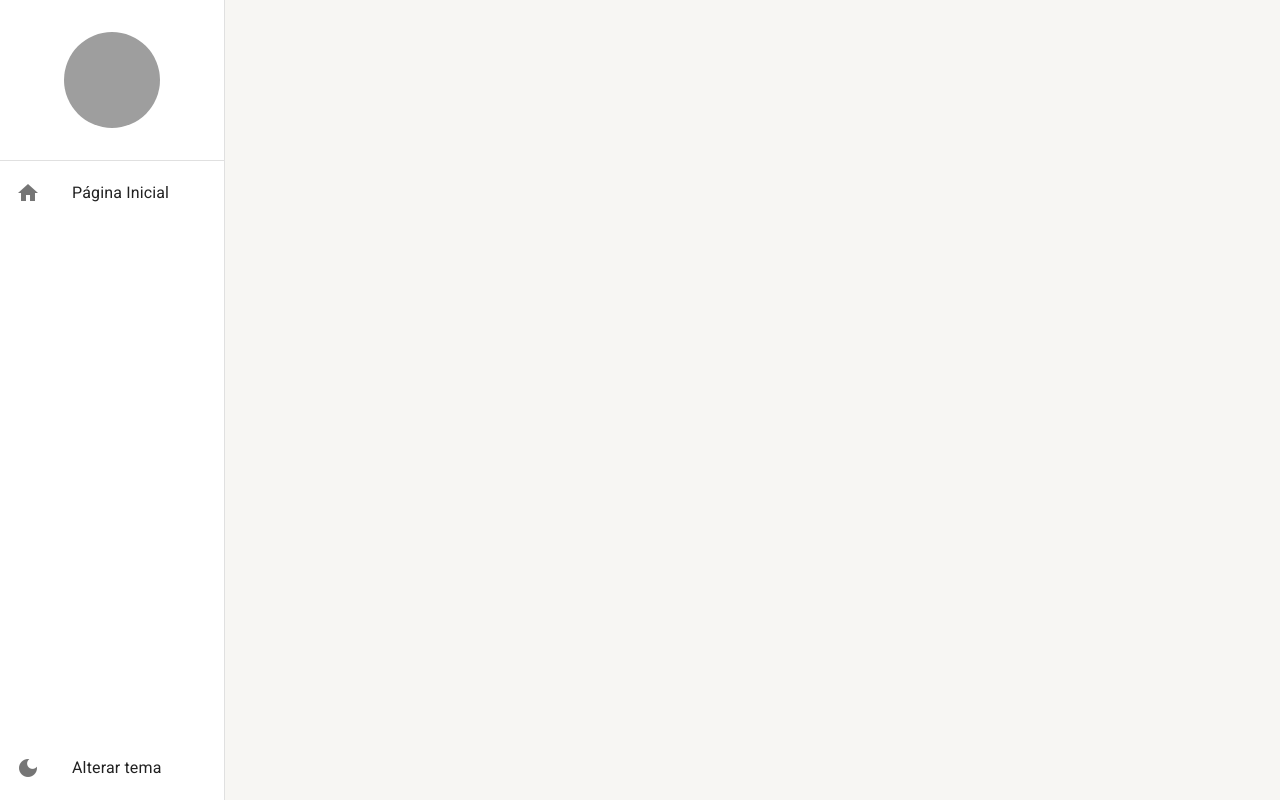
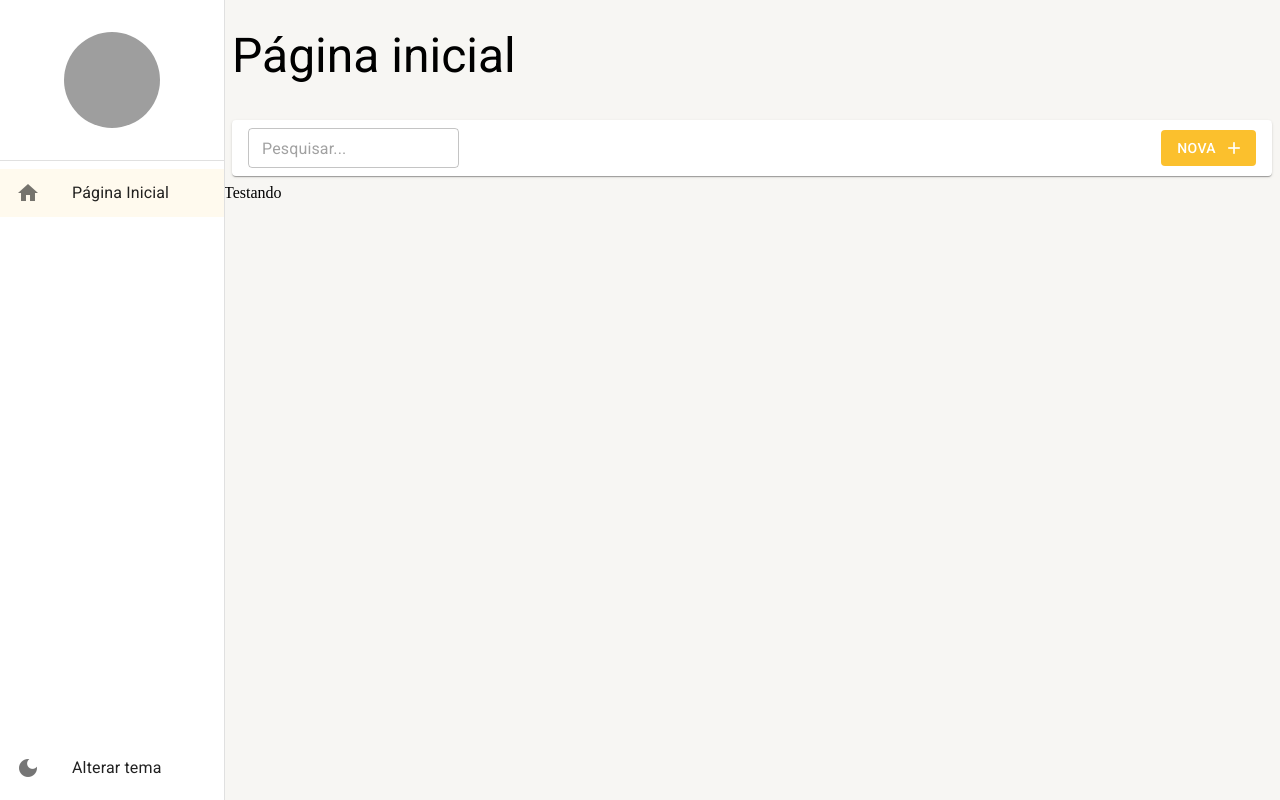
Before and after one commit to augustodevjs/dashboard-materialUi, a React (Create React App) app: page /home in a window 1280 px wide. Built offline with nearby package versions, Linux system fonts and the light colour scheme; grey boxes are pictures that could not be loaded.

Commit message:
refactor: component listingTools

```diff
--- a/src/pages/dashboard/Dashboard.tsx
+++ b/src/pages/dashboard/Dashboard.tsx
@@ -1,17 +1,12 @@
 import React from "react";
-import { Toolbar } from "../../shared/components";
+import { ListingTools } from "../../shared/components";
 import { LayoutBase } from "../../shared/layouts";
 
 export const Dashboard: React.FC = () => {
   return (
     <LayoutBase
       title="Página inicial"
-      toolbars={(
-        <Toolbar
-          showInputSearch
-          textButtonNew="Nova"
-        />
-      )}
+      toolbars={<ListingTools showInputSearch textButtonNew="Nova" />}
     >
       Testando
     </LayoutBase>
--- a/src/routes/index.tsx
+++ b/src/routes/index.tsx
@@ -11,14 +11,14 @@ export const AppRoutes = () => {
       {
         label: "Página Inicial",
         icon: "home",
-        path: "/pagina-inicial",
+        path: "/home",
       },
     ]);
   }, []);
 
   return (
     <Routes>
-      <Route path="/pagina-inicial" element={<Dashboard />} />
+      <Route path="/home" element={<Dashboard />} />
     </Routes>
   );
 };
--- a/src/shared/components/drawerMenu/DrawerMenu.tsx
+++ b/src/shared/components/drawerMenu/DrawerMenu.tsx
@@ -29,7 +29,7 @@ const ListItemLink: React.FC<IListItemLinkProps> = ({
   const resolvedPath = useResolvedPath(to);
   const match = useMatch({ path: resolvedPath.pathname, end: false });
 
-  const handleClick = () => {
+  const handleClick = (): void => {
     onClick?.();
     navigate(to);
   };
@@ -86,7 +86,7 @@ export const DrawerMenu: React.FC<IDrawerMenuProps> = ({ children }) => {
                   key={drawerOption.path}
                   icon={drawerOption.icon}
                   label={drawerOption.label}
-                  to="/pagina-inicial"
+                  to="/home"
                   onClick={smDown ? toggleDrawerOpen : undefined}
                 />
               ))}
--- a/src/shared/components/index.ts
+++ b/src/shared/components/index.ts
@@ -1,2 +1,2 @@
-export * from './drawerMenu/DrawerMenu';
-export * from './toolbar/Toolbar';
+export * from "./drawerMenu/DrawerMenu";
+export * from "./listingTools/ListingTools";
--- a/src/shared/components/toolbar/Toolbar.tsx
+++ b/src/shared/components/listingTools/ListingTools.tsx
@@ -1,9 +1,9 @@
 import React from "react";
 
 import { Box, Button, Icon, Paper, TextField, useTheme } from "@mui/material";
-import { IToolbar } from "../../types";
+import { IListingTools } from "../../types";
 
-export const Toolbar: React.FC<IToolbar> = ({
+export const ListingTools: React.FC<IListingTools> = ({
   textSearch = "",
   showInputSearch = false,
   onChangeInputSearch,
--- a/src/shared/contexts/DrawnerContext.tsx
+++ b/src/shared/contexts/DrawnerContext.tsx
@@ -1,4 +1,5 @@
 import { createContext, useCallback, useState } from "react";
+
 import {
   IDrawerContextProps,
   IDrawerOption,
@@ -13,10 +14,12 @@ export const DrawerProvider = ({ children }: IDrawerProviderProps) => {
   const [isDrawerOpen, setIsDrawerOpen] = useState(false);
   const [drawerOptions, setDrawerOptions] = useState<IDrawerOption[]>([]);
 
+  // Vai abrir e fechar o drawer
   const toggleDrawerOpen = useCallback(() => {
     setIsDrawerOpen((oldDrawerOpen) => !oldDrawerOpen);
   }, []);
 
+  // vai pegar os valores da função e vai setar no drawerOptions para mostrar os links do drawer.
   const handleSetDrawerOptions = useCallback(
     (newDrawerOptions: IDrawerOption[]) => {
       setDrawerOptions(newDrawerOptions);
--- a/src/shared/contexts/ThemeContext.tsx
+++ b/src/shared/contexts/ThemeContext.tsx
@@ -1,5 +1,7 @@
 import { createContext, useCallback, useMemo, useState } from "react";
+
 import { Box, ThemeProvider } from "@mui/material";
+
 import { LightTheme, DarkTheme } from "../themes";
 import { IThemeContextProps, IThemeProviderProps } from "../types";
 
--- a/src/shared/layouts/LayoutBase.tsx
+++ b/src/shared/layouts/LayoutBase.tsx
@@ -1,3 +1,5 @@
+import React from "react";
+
 import {
   Icon,
   IconButton,
@@ -6,19 +8,20 @@ import {
   useTheme,
   Box,
 } from "@mui/material";
-import React from "react";
+
 import { useDrawerContext } from "../hooks";
 import { ILayoutBaseProps } from "../types";
 
 export const LayoutBase: React.FC<ILayoutBaseProps> = ({
-  children,
   title,
   toolbars,
+  children,
 }) => {
   const theme = useTheme();
+  const { toggleDrawerOpen } = useDrawerContext();
+
   const smDown = useMediaQuery(theme.breakpoints.down("sm"));
   const mdDown = useMediaQuery(theme.breakpoints.down("md"));
-  const { toggleDrawerOpen } = useDrawerContext();
 
   return (
     <Box height="100%" display="flex" flexDirection="column" gap={1}>
@@ -29,11 +32,11 @@ export const LayoutBase: React.FC<ILayoutBaseProps> = ({
         alignItems="center"
         gap={1}
       >
-        {smDown ? (
+        {smDown && (
           <IconButton onClick={toggleDrawerOpen}>
             <Icon>menu</Icon>
           </IconButton>
-        ) : null}
+        )}
 
         <Typography
           variant={smDown ? "h4" : mdDown ? "h4" : "h3"}
--- a/src/shared/types/index.ts
+++ b/src/shared/types/index.ts
@@ -2,4 +2,4 @@ export * from "./drawer-context";
 export * from "./theme-context";
 export * from "./layout-base";
 export * from "./drawer-menu";
-export * from "./toolbar";
+export * from "./listing-tools";
--- a/src/shared/types/toolbar.ts
+++ b/src/shared/types/listing-tools.ts
@@ -1,9 +1,8 @@
-export interface IToolbar {
+export interface IListingTools {
   textSearch?: string;
   showInputSearch?: boolean;
-  onChangeInputSearch?: (newText: string) => void;
-
   textButtonNew?: string;
   showButtonNew?: boolean;
   onClickNew?: () => void;
+  onChangeInputSearch?: (newText: string) => void;
 }
```
